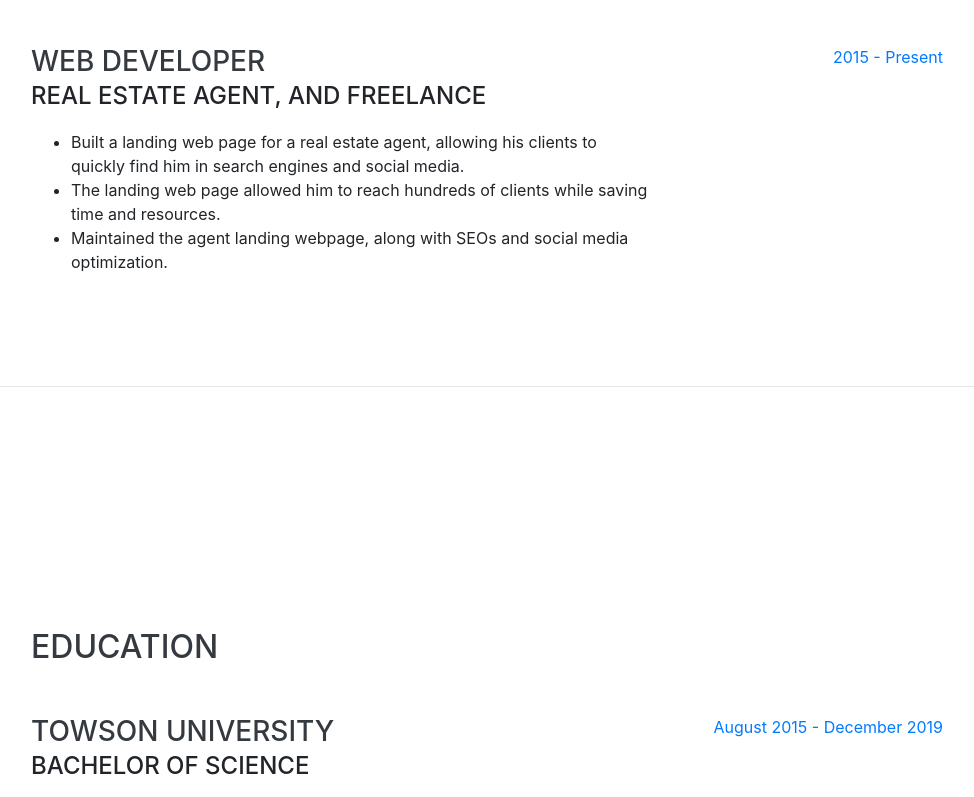
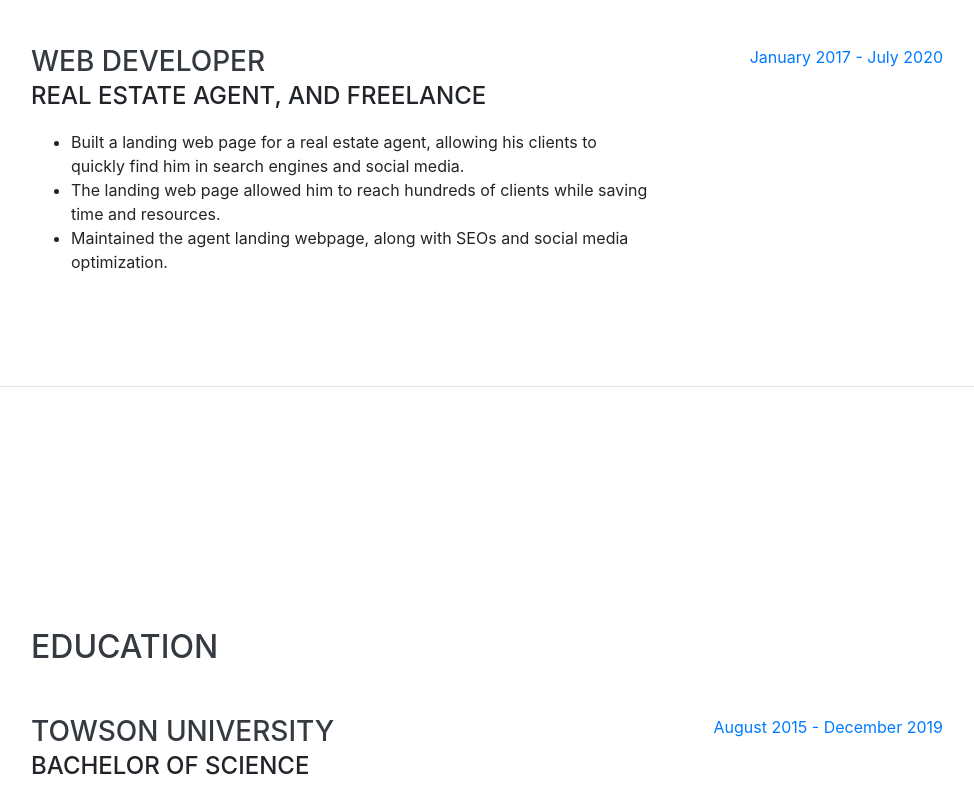
Before and after one commit to imadhavb/imadhavb.github.io, a website with bundled scripts: page index.html in a window 1280 px wide. Shown: the part 1906-2703 px from the top of the page, without its empty margins (289-1263 px from the left). Built offline with nearby package versions, Linux system fonts and the light colour scheme; a web font is replaced by a local one.

Commit message:
fixed dates

```diff
--- a/index.html
+++ b/index.html
@@ -175,7 +175,7 @@
               </ul>
           </div>
           <div class="resume-date text-md-right">
-            <span class="text-primary">2015 - Present</span>
+            <span class="text-primary">January 2017 - July 2020</span>
           </div>
         </div>
       </div>
```
